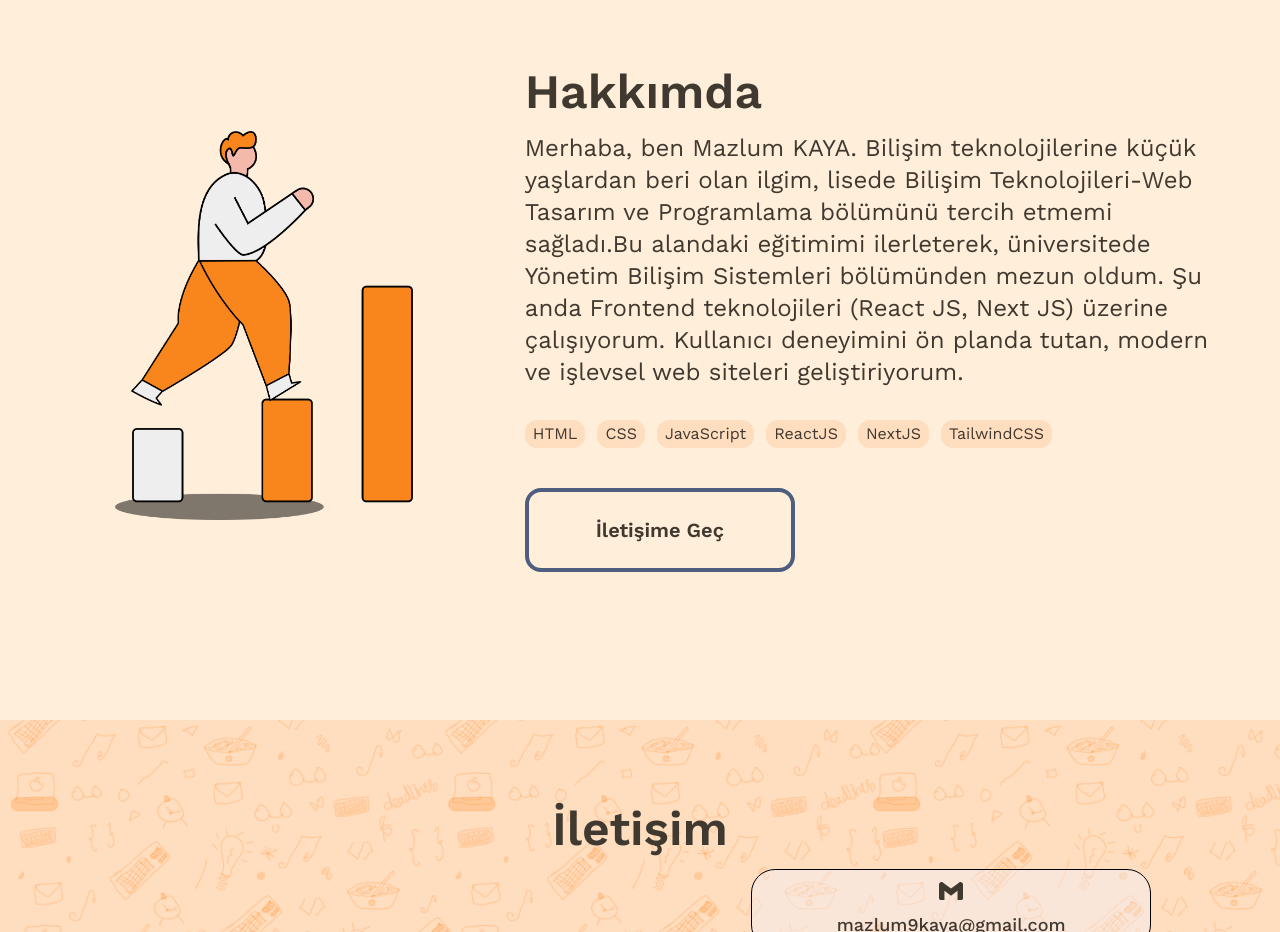
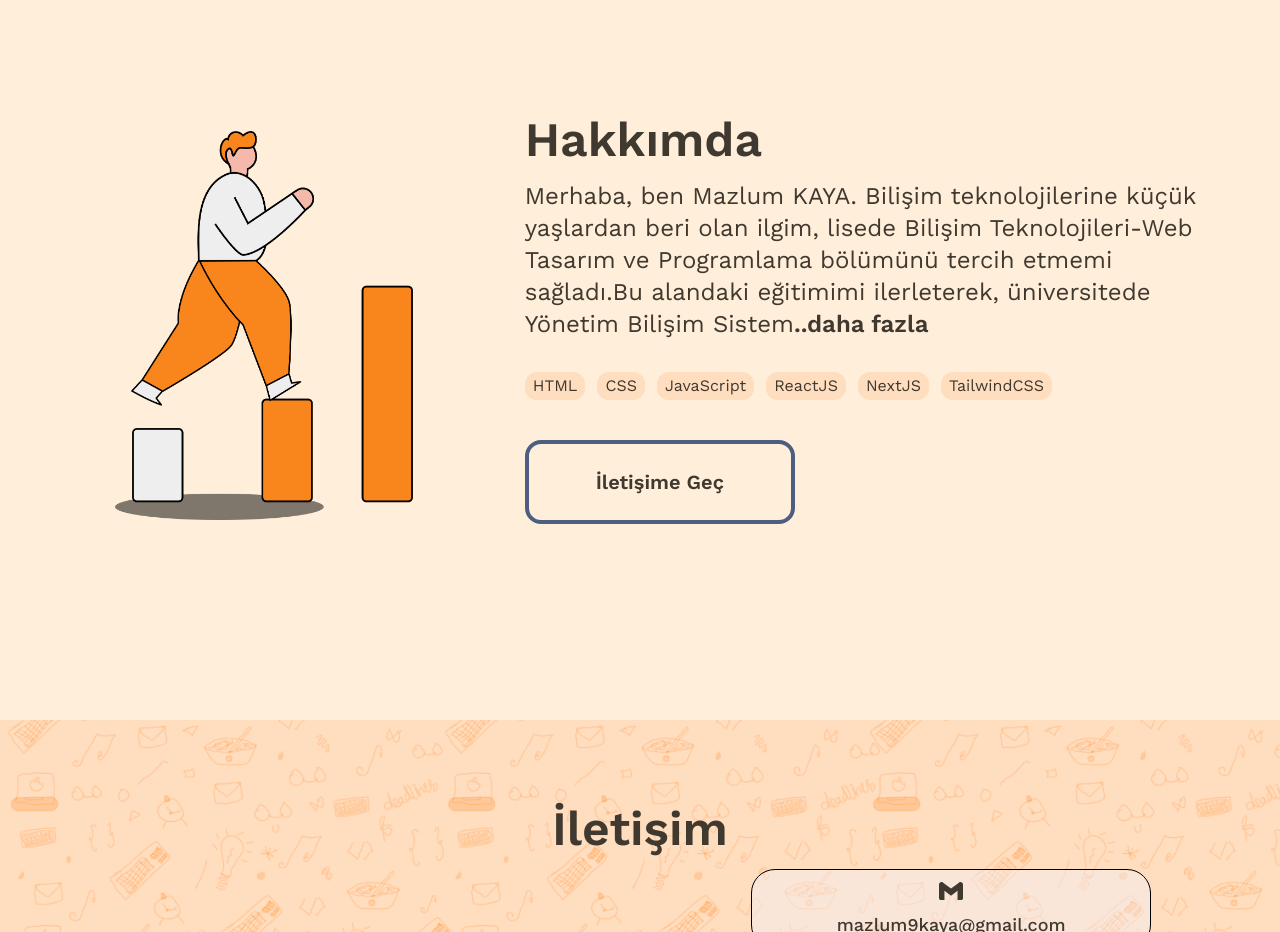
Before and after one commit to kayamazlum/my-portfolio, a Next.js app: page / in a window 1280 px wide. Shown: the part 1720-2652 px from the top of the page. Built offline with nearby package versions, Linux system fonts and the light colour scheme.

Commit message:
about sayfasına dahafazla ve daha az btonu eklendi

```diff
--- a/src/components/About/index.tsx
+++ b/src/components/About/index.tsx
@@ -1,5 +1,5 @@
 'use client';
-import React from 'react';
+import React, { useState } from 'react';
 import Section from '../Section';
 import Button from '../Button';
 import SectionTitle from '../SectionTitle';
@@ -10,6 +10,15 @@ import { useRouter } from 'next/navigation';
 
 const About = () => {
   const router = useRouter();
+
+  const aboutText: string =
+    'Merhaba, ben Mazlum KAYA. Bilişim teknolojilerine küçük yaşlardan beri olan ilgim, lisede Bilişim Teknolojileri-Web Tasarım ve Programlama bölümünü tercih etmemi sağladı.Bu alandaki eğitimimi ilerleterek, üniversitede Yönetim Bilişim Sistemleri bölümünden mezun oldum. Şu anda Frontend teknolojileri (React JS, NextJS) üzerine çalışıyorum. Kullanıcı deneyimini ön planda tutan, modern ve işlevsel web siteleri geliştiriyorum.';
+
+  const [devami, setDevami] = useState(false);
+
+  const changeAboutText = (t: string) => {
+    return t.slice(0, 240);
+  };
 
   return (
     <Section
@@ -31,11 +40,13 @@ const About = () => {
       <div className="flex flex-col lg:w-3/5 w-full text-center sm:text-start dark:text-customDWhite2 z-10">
         <SectionTitle className="mb-4">Hakkımda</SectionTitle>
         <p className="text-2xl">
-          Merhaba, ben Mazlum KAYA. Bilişim teknolojilerine küçük yaşlardan beri olan ilgim, lisede Bilişim
-          Teknolojileri-Web Tasarım ve Programlama bölümünü tercih etmemi sağladı.Bu alandaki eğitimimi ilerleterek,
-          üniversitede Yönetim Bilişim Sistemleri bölümünden mezun oldum. Şu anda Frontend teknolojileri (React JS, Next
-          JS) üzerine çalışıyorum. Kullanıcı deneyimini ön planda tutan, modern ve işlevsel web siteleri geliştiriyorum.
+          {' '}
+          {!devami ? changeAboutText(aboutText) : aboutText}
+          <span onClick={() => setDevami(!devami)} className="font-semibold cursor-pointer text-2xl">
+            {!devami ? '..daha fazla' : '..daha az'}
+          </span>
         </p>
+
         <div className="gap-3 w-full flex flex-wrap mt-8">
           {AboutSkills.map((item) => (
             <Tag key={item.id}>{item.text}</Tag>
```
